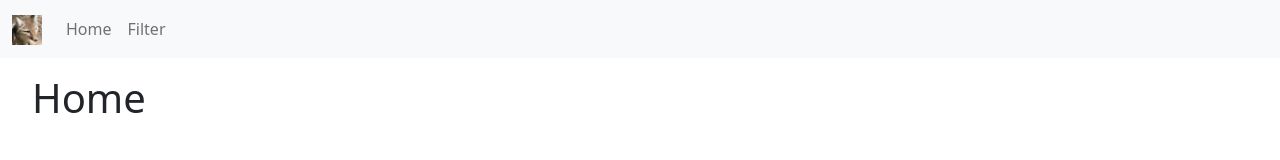
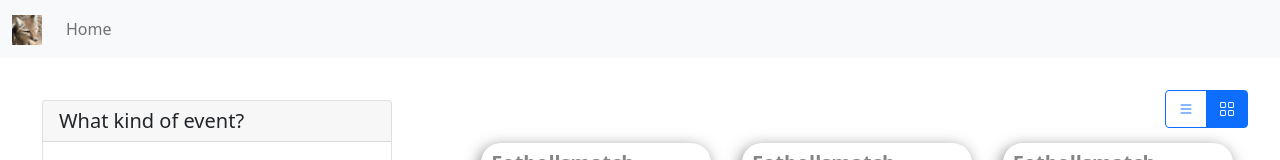
Before and after one commit to krdevel/grupparbete-vite-eventer, a Vue app: page / in a window 1280 px wide. Shown: the top 160 px of the page. Built offline with nearby package versions, Linux system fonts and the light colour scheme.

Commit message:
Remove Filter in router and NavigationMenu

```diff
--- a/src/components/NavigationMenu.vue
+++ b/src/components/NavigationMenu.vue
@@ -3,8 +3,8 @@
 		data() {
 			return {
 				links: [
-					{ address: '/', title: 'Home' },
-					{ address: '/filter', title: 'Filter' }
+					{ address: '/', title: 'Home' } /*,
+					{ address: '/filter', title: 'Filter' }*/
 				]
 			}
 		},
```
Also changed, not shown: src/router.js (+5 -4 lines).
